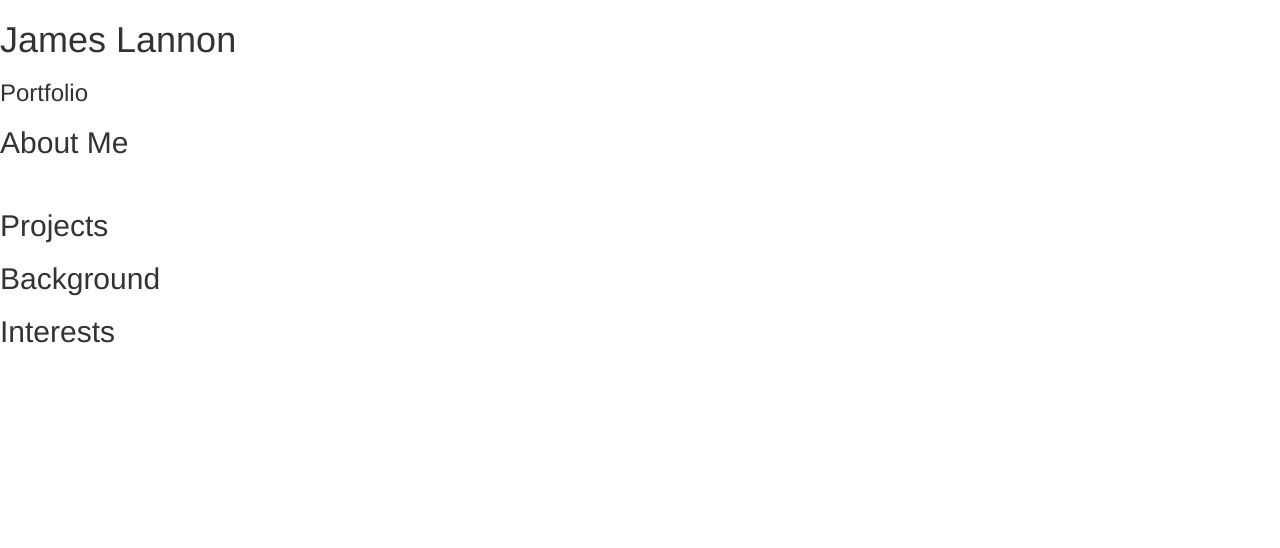
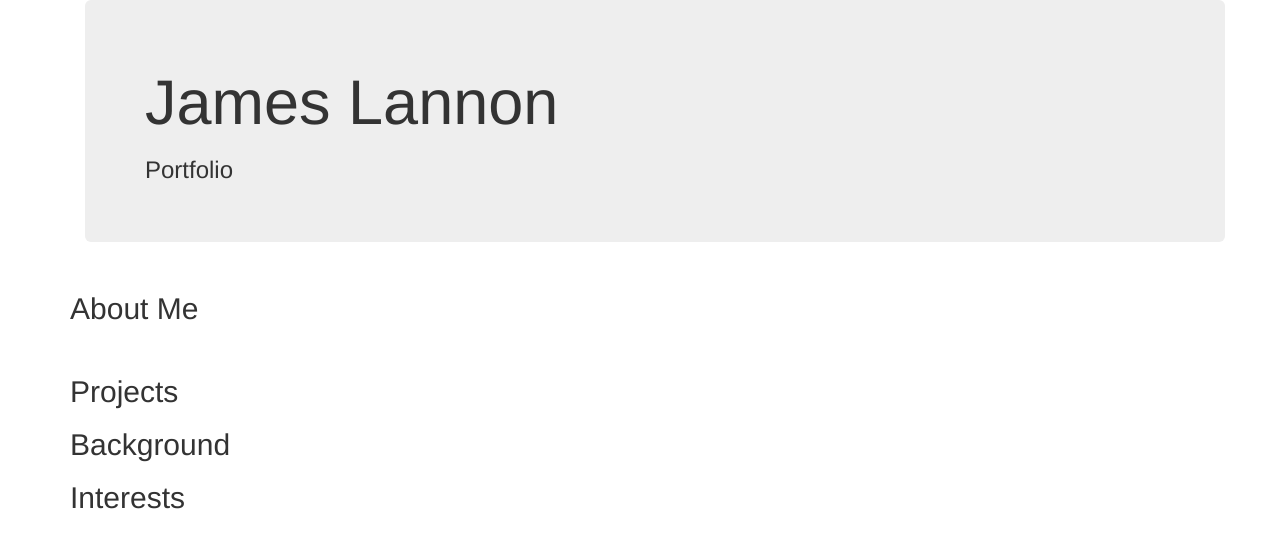
Before and after one commit to Jlannon90/portfolio-landing-page, a plain HTML site: page index.html in a window 1280 px wide. Drawn offline with Linux system fonts and the light colour scheme.

Commit message:
add container to body, container and jumbotron to pagetitle/subtitle

```diff
--- a/index.html
+++ b/index.html
@@ -5,12 +5,17 @@
     <link rel="stylesheet" href="css/styles.css" type="text/css" media="all">
     <title>James Lannon</title>
   </head>
+  <div class="container">
     <body>
+      <div class="container">
+        <div class="jumbotron">
           <div class="pagetitle">
             <h1>James Lannon</h1>
           </div>
           <div class="subtitle">
             <h3>Portfolio</h3>
+          </div>
+        </div>
       </div>
       <div class="aboutme">
         <h2>About Me</h2>
@@ -38,4 +43,5 @@
         </p>
       </div>
     </body>
+  </div>
 </html>
```
Lines whose indentation alone changed are shown as unchanged.
